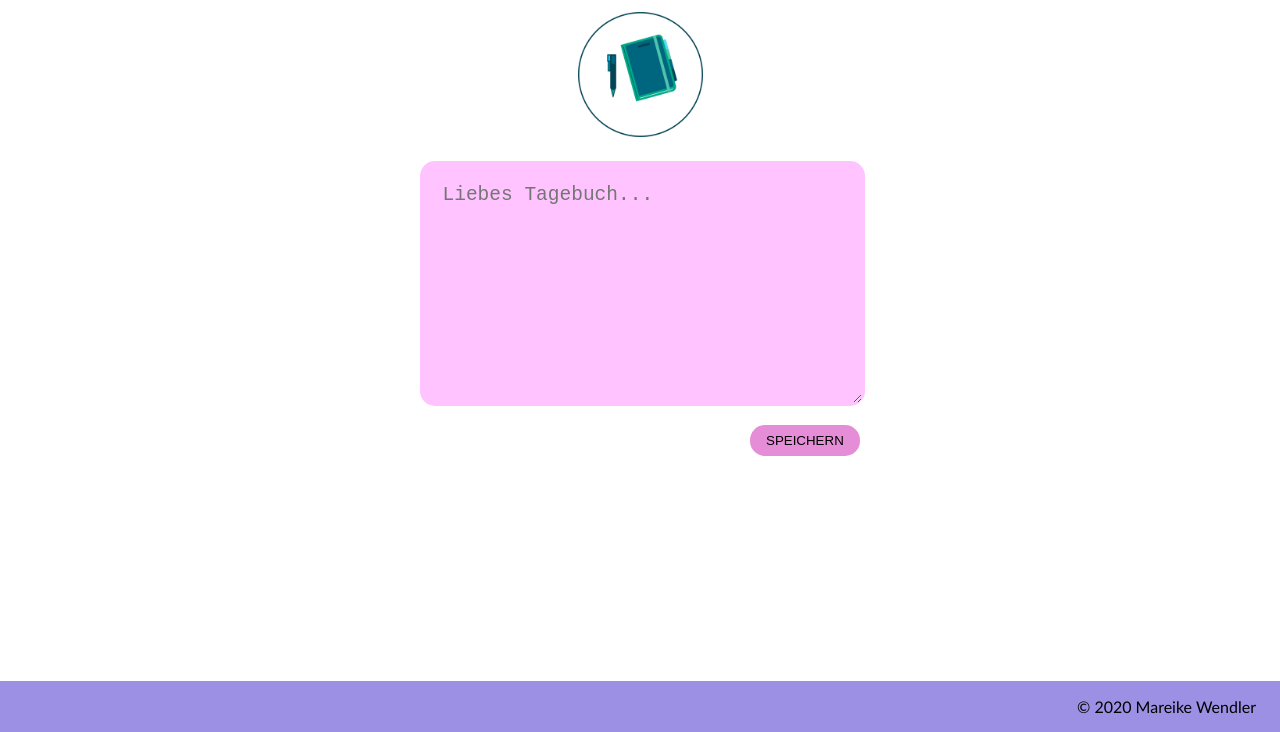
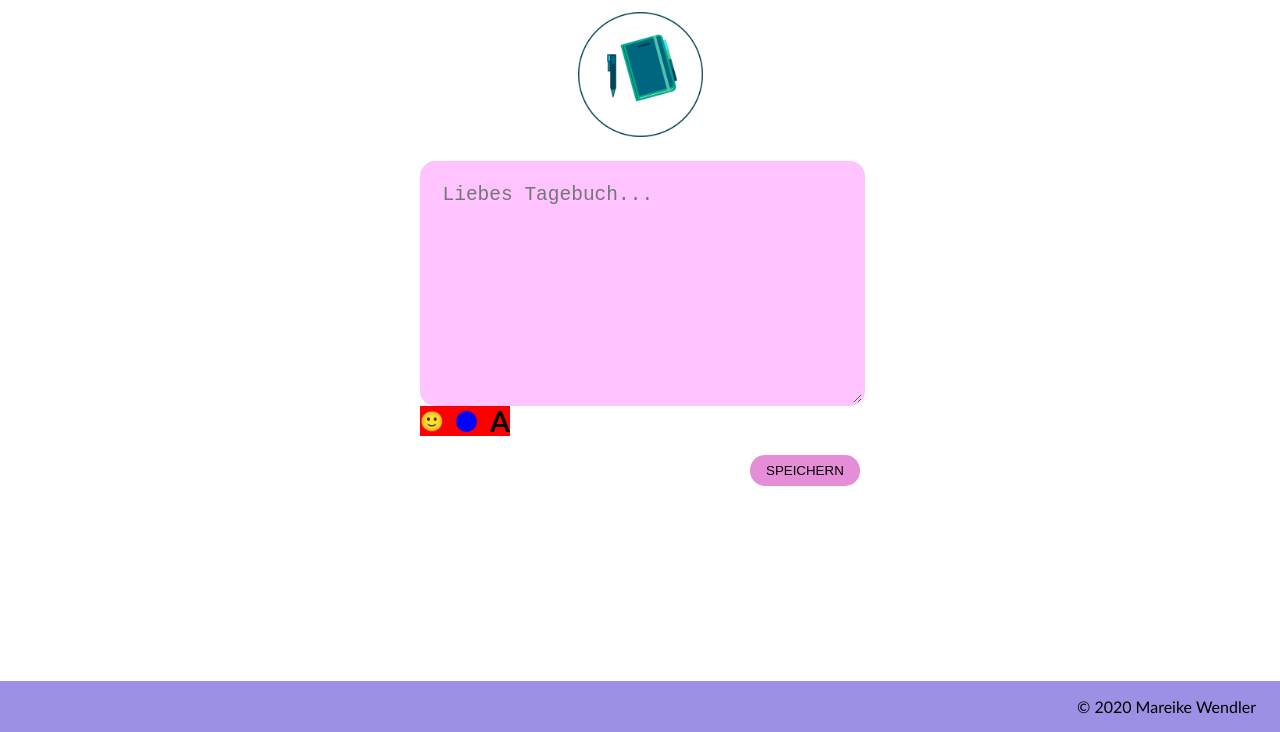
Before and after one commit to MareikeW/diary-app, a plain HTML site: page index.html in a window 1280 px wide. Shown: the part 68-800 px from the top of the page. Drawn offline with Linux system fonts and the light colour scheme.

Commit message:
Smileys, Hintergrundfarbe und Font hinzugefügt

```diff
--- a/index.html
+++ b/index.html
@@ -12,6 +12,7 @@
     <img src="utils/notebook_pic.png" alt="Ein Füller und ein Notizbuch." id="notebook-pic"/>
     <form id="formContainer">
       <textarea placeholder="Liebes Tagebuch..." class="textArea" required></textarea>
+      <div id="select__stuff"><span id="select__emoji">&#128578;</span><span id="select__entry--backgroundColor"></span><span id="select__entry--fontFamily">A</span></div>
       <br>
       <button type="submit" class="submitButton">Speichern</button>
     </form>
--- a/postEntry.js
+++ b/postEntry.js
@@ -26,7 +26,7 @@ function displayNewEntry(event){
   `<div class="entry-layout">
   <h5 class="entry-title">Eintrag ${entriesList.indexOf(newEntry) + 1}</h5>
   <p class="date">${getDate()}</p>
-  <p class="entry-content">${displaySmiley(newEntry.textContent)}</p>
+  <p class="entry-content">${newEntry.textContent}</p>
   </div>`
 }
 
@@ -38,7 +38,8 @@ function getDate() {
   return entryDayAndTime;
 }
 
-function displaySmiley(newEntry) {
+
+/*function displaySmiley(newEntry) {
       var addSmileyToText = "";
 
       addSmileyToText = newEntry.replace(/;\)/ig, "&#128521;");
@@ -48,4 +49,4 @@ function displaySmiley(newEntry) {
       //return addSmileyToText;
       return addSmileyToText;
 }
-/* es wird immer nur :( angezeigt.*/
+es wird immer nur :( angezeigt.*/
--- a/stylesheet.css
+++ b/stylesheet.css
@@ -45,6 +45,41 @@ img {
    /* entfernt automatisches border */
    outline: none;
    border-color: silver;
+}
+
+#select__stuff {
+  background-color: red;
+  width: 90px;
+  display: flex;
+  justify-content: space-between;
+  align-items: center;
+  line-height: 30px;
+}
+
+#select__emoji {
+  font-size: 1.2em;
+}
+
+#select__entry--backgroundColor {
+  height: 21px;
+  width: 21px;
+  background-color: blue;
+  border-radius: 50%;
+}
+
+#select__entry--fontFamily {
+  font-size: 1.8em;
+  font-weight: 700;
+}
+
+#select__emoji:hover,
+#select__emoji:focus,
+#select__entry--backgroundColor:hover,
+#select__entry--backgroundColor:focus,
+#select__entry--fontFamily:hover,
+#select__entry--fontFamily:focus {
+  cursor: pointer;
+  transform: scale(1.1);
 }
 
 .submitButton {
```
